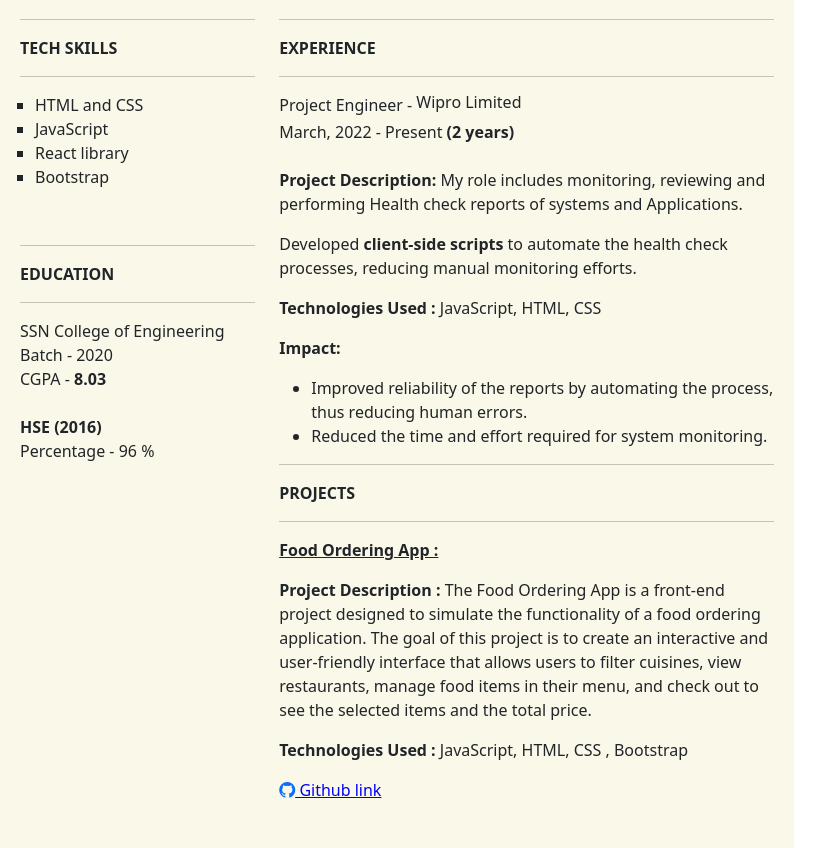
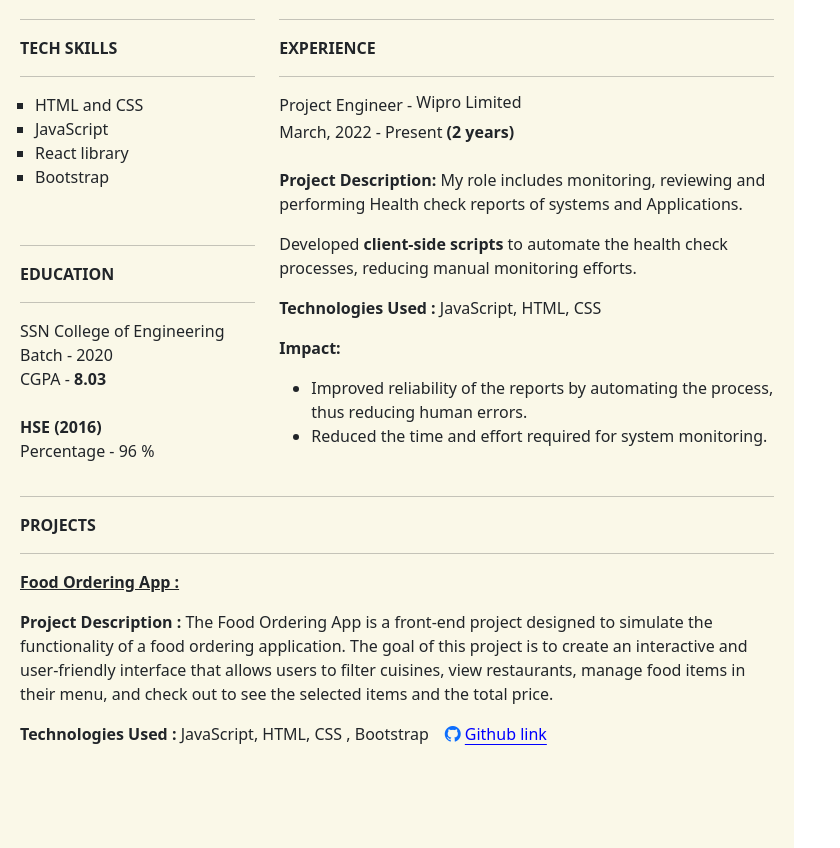
Before and after one commit to nareshkrishnaa/Resume, a plain HTML site: page index.html in a window 1280 px wide. Shown: the part 275-1123 px from the top of the page, without its empty margins (0-840 px from the left). Drawn offline with nearby package versions, Linux system fonts and the light colour scheme.

Commit message:
CHanged project section to full row

```diff
--- a/index.html
+++ b/index.html
@@ -90,9 +90,15 @@
                     <li>Reduced the time and effort required for system
                         monitoring. </li>
                 </ul>
-                <hr>
-                <div class="text-uppercase"><strong>PROJECTS</strong></div>
-                <hr>
+
+            </div>
+        </div>
+
+        <div class="row mt-3">
+            <div class="col">
+                <hr />
+                <div class="text-uppercase mb-3"><strong>PROJECTS</strong></div>
+                <hr />
                 <div>
                     <p><b class=" text-decoration-underline">Food Ordering App :</b></p>
 
@@ -102,14 +108,21 @@
                         goal of this project is to create an interactive and user-friendly interface that allows
                         users to filter cuisines, view restaurants, manage food items in their menu, and check out to
                         see the selected items and the total price.</p>
-                    <p><strong>Technologies Used :</strong> JavaScript, HTML, CSS , Bootstrap</p>
-                    <p style="color: blue;text-decoration: underline;"><a
-                            href="https://github.com/nareshkrishnaa/fabvey/tree/main/JS/food%20delivery%20app"
-                            target="_blank"><i class="bi bi-github"></i></a> Github link</p>
+                    <div class="d-flex">
+                        <p><strong>Technologies Used :</strong> JavaScript, HTML, CSS , Bootstrap</p>
+                        <p style="color: blue;" class="ms-3"><a
+                                href="https://github.com/nareshkrishnaa/fabvey/tree/main/JS/food%20delivery%20app"
+                                target="_blank"><i class="bi bi-github"></i></a><span
+                                style="text-decoration: underline;text-underline-offset:4px" class="ms-1">Github
+                                link</span> </p>
+                    </div>
+
                 </div>
+
             </div>
+        </div>
 
-        </div>
+
 
 
     </div>
```
